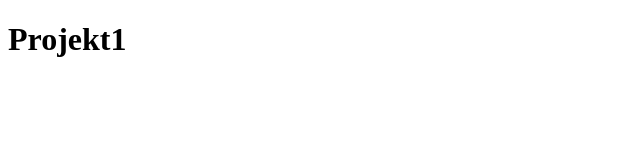
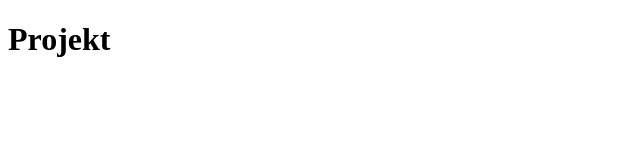
Before and after one commit to kubaprojekt/Projekt, a plain HTML site: page index.html in a window 1280 px wide. Shown: the full height of the page, 0-640 px from the left. Drawn offline with Linux system fonts and the light colour scheme.

Commit message:
ndfskdsfnkdsf

```diff
--- a/index.html
+++ b/index.html
@@ -6,6 +6,6 @@
     <title>Document</title>
 </head>
 <body>
-    <h1>Projekt1</h1>
+    <h1>Projekt</h1>
 </body>
 </html>
```
